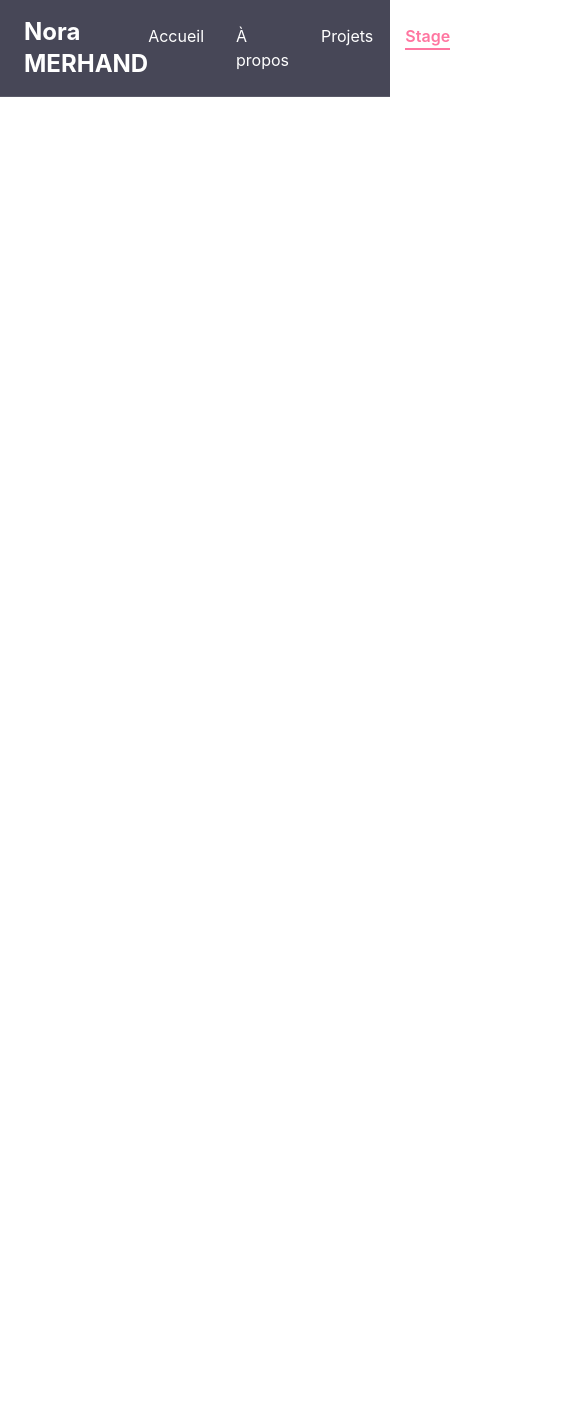
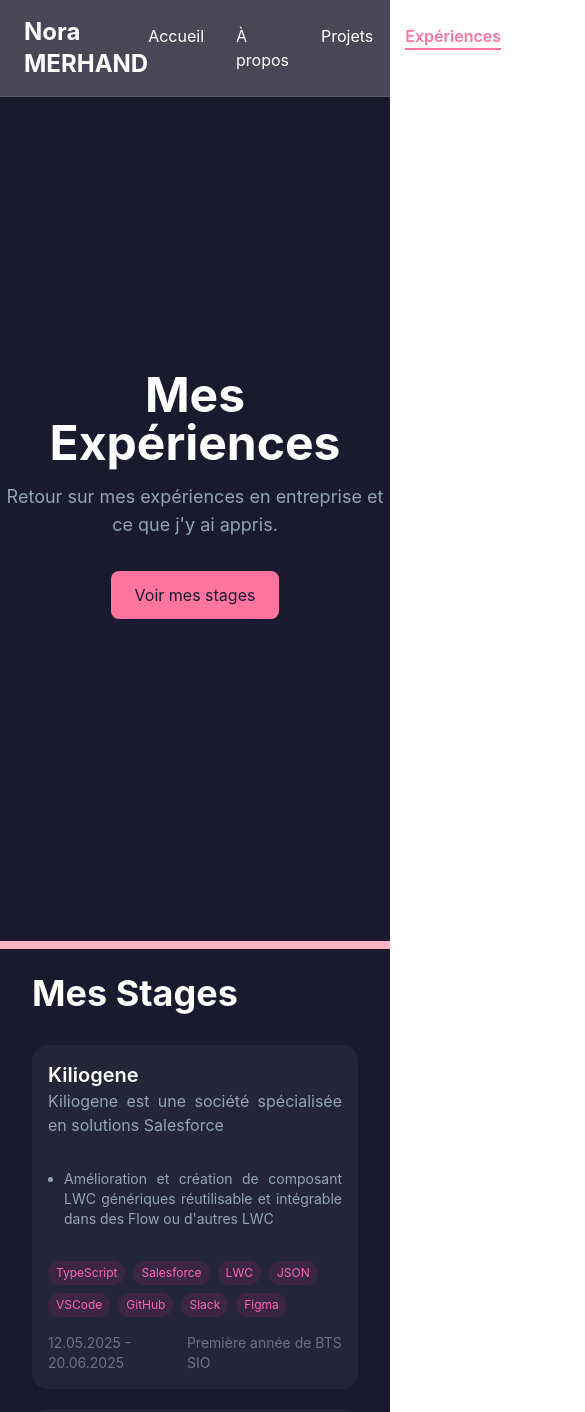
Before and after one commit to nmerhand/mon-portfolio, a React (Vite) app: page /experiences in a window 390 px wide. Shown: the top 1412 px of the page, 585 px wide, since content can reach past the window. Before the commit the page ends 844 px from the top, so only its background shows below. Built offline with nearby package versions, Linux system fonts and the light colour scheme.

Commit message:
Page des expériences

```diff
--- a/src/App.tsx
+++ b/src/App.tsx
@@ -3,7 +3,7 @@ import Layout from './components/Layout';
 import Home from './pages/Home';
 import Projects from './pages/Projects';
 import About from './pages/About';
-import Experience from './pages/Experiences';
+import Experiences from './pages/Experiences';
 import Contact from './pages/Contact';
 
 function App() {
@@ -14,7 +14,7 @@ function App() {
           <Route index element={<Home />} />
           <Route path="about" element={<About />} />
           <Route path="projects" element={<Projects />} />
-          <Route path="experiences" element={<Experience />} />
+          <Route path="experiences" element={<Experiences />} />
           <Route path="contact" element={<Contact />} />
         </Route>
       </Routes>
--- a/src/components/Buttons/ButtonPrimary.tsx
+++ b/src/components/Buttons/ButtonPrimary.tsx
@@ -7,7 +7,7 @@ interface ButtonProps {
 }
 
 const ButtonPrimary: React.FC<ButtonProps> = ({ message, onClick, href }) => {
-    const baseStyles = "mt-8 px-6 py-3 bg-[#FF75A0] text-[#1A1A2E] rounded-lg cursor-pointer hover:bg-[#FFB6C1] hover:shadow-lg transition-colors";
+    const baseStyles = "px-6 py-3 bg-[#FF75A0] text-[#1A1A2E] rounded-lg cursor-pointer hover:bg-[#FFB6C1] hover:shadow-lg transition-colors";
 
     if (href) {
         return (
--- /dev/null
+++ b/src/components/Cards/CardExperience.tsx
@@ -0,0 +1,59 @@
+import type React from "react";
+import type { Experience } from "../../types";
+
+interface CardExperienceProps {
+    experience: Experience;
+}
+
+const CardExperience: React.FC<CardExperienceProps> = ({ experience }) => {
+    return (
+        <div className="my-5 p-4 bg-[#252539] rounded-2xl">
+            <h3 className="text-xl font-semibold text-white group-hover:text-pink-400 transition">{experience.company}</h3>
+            <p className="text-base text-[#94A3B8] text-justify mb-8">{experience.description}</p>
+
+            <div className="mt-4">
+                {Array.isArray(experience.missions) ? (
+                    <ul className="list-disc ml-4 space-y-1 text-justify text-sm text-[#94A3B8] mb-8">
+                        {experience.missions.map((mission, index) => (
+                            <li key={index}>{mission}</li>
+                        ))}
+                    </ul>
+                ) : (
+                    Object.entries(experience.missions).map(([projet, missions], index) => (
+                        <div key={index} className="mb-3">
+                            <h3 className="font-medium text-[#FF75A0]">{projet}</h3>
+                            <ul className="list-disc ml-8 space-y-1 text-justify text-sm text-[#94A3B8] mb-8">
+                                {missions.map((mission, i) => (
+                                    <li key={i}>{mission}</li>
+                                ))}
+                            </ul>
+                        </div>
+                    ))
+                )}
+            </div>
+
+            <div className="flex flex-wrap gap-2 my-4">
+                {experience.skills.map((skill, index) => (
+                    <span
+                        key={index}
+                        className="text-xs bg-pink-500/10 text-pink-400 px-2 py-1 rounded-full"
+                    >
+                        {skill}
+                    </span>
+                ))}
+            </div>
+
+            <div className="flex justify-between">
+                <p className="text-gray-500 text-sm">
+                    {experience.startDate} - {experience.endDate || "Présent"}
+                </p>
+                <p className="text-gray-500 text-sm">
+                    {experience.contexte}
+                </p>
+            </div>
+
+        </div>
+    );
+};
+
+export default CardExperience;
--- a/src/components/Modales/ModaleProjects.tsx
+++ b/src/components/Modales/ModaleProjects.tsx
@@ -23,9 +23,11 @@ const ModaleProject: React.FC<ModaleProject> = ({ project, onClick }) => {
                 <div className="text-justify text-sm text-[#94A3B8] mb-8">{project.descriptionLongue}</div>
 
 
-
                 <div>
                     <h3 className="text-xl text-[#FFFFFF] max-w-2xl mb-6">Accès au projet</h3>
+                    {project.detailsConnexion && (
+                        <p className='text-justify text-sm text-[#94A3B8] mb-4'>{project.detailsConnexion}</p>
+                    )}
                     {Object.entries(project.liens).map(([label, lien], index) => (
                         <a
                             key={index}
--- a/src/components/Navbar.tsx
+++ b/src/components/Navbar.tsx
@@ -43,7 +43,7 @@ const Navbar: React.FC = () => {
                             to="/experiences"
                             className={({ isActive }) => `${linkStyles} ${isActive ? activeStyles : ""}`}
                         >
-                            Stage
+                            Expériences
                         </NavLink>
                     </li>
                     <li>
--- a/src/data/experiences.ts
+++ b/src/data/experiences.ts
@@ -4,19 +4,24 @@ export const experiences : Experience[] = [
     {
         id: 1,
         company: 'Kiliogene',
-        role: 'Stagiaire',
-        description: '',
-        startDate: '12 mai 2025',
-        endDate: '20 juin 2025',
-        skills: ['Salesforce', 'LWC']
+        description: 'Kiliogene est une société spécialisée en solutions Salesforce',
+        contexte: 'Première année de BTS SIO',
+        missions: ["Amélioration et création de composant LWC génériques réutilisable et intégrable dans des Flow ou d'autres LWC"],
+        startDate: '12.05.2025',
+        endDate: '20.06.2025',
+        skills: ['TypeScript', 'Salesforce', 'LWC', 'JSON', 'VSCode', 'GitHub', 'Slack', 'Figma']
     },
     {
         id: 2,
         company: 'Splayce',
-        role: 'stagiaire',
-        description: '',
-        startDate: '5 janvier 2026',
-        endDate: '12 février 2026',
-        skills: ['React', 'TypeScript']
+        description: 'Splayce est une entreprise appartenant au groupe GDCom Group. Elle est spécialisé dans le secteur de la santé et propose à ses clients des stratégies de communication sur-mesure',
+        contexte: 'Deuxième année de BTS SIO',
+        missions: {
+            "Catalogue digital hors ligne destiné aux commerciaux de l'entreprise" : ["Développement de la gestion des tarifs", "Développement de l'affichage des déclinaisons d'après des maquettes fournies"],
+            "Lumméa, un logiciel permettant de gérer l'affichage d'informations sur des écrans municipaux ainsi que sur des croix de pharmacie" : ["Permettre la visualisation du mot de passe sur la page de connexion grâce un icon en forme d'oeil", "Afficher une barre de scroll sur la page d'édition des contenus afin de permettre une meilleure accessibilitée", "Permettre le tri des programmes par ordre alphabétique ou par dates", "Ajout d'une barre de recherche dans une liste déroulante sur la page administrateur", "Permettre la modification des noms des programmes une fois ceux-ci créé - Mission ajournée", "Correction d'un bug d'affichage sur la page planning", "Ajout de nouvelles transitions", "Permettre la copie des contenus depuis un compte revendeur vers un compte client", "Affichage des programmes prioritaires sur la page planning"]
+        },
+        startDate: '05.01.2026',
+        endDate: '12.02.2026',
+        skills: ['React', 'TypeScript', 'JSON', 'Tailwind CSS', 'Salesforce', 'SOQL', 'VSCode', 'GitHub', 'Monday', 'Teams']
     }
 ];
--- a/src/data/projects.ts
+++ b/src/data/projects.ts
@@ -13,10 +13,7 @@ export const projects: Project[] = [
       "Fournir des analyses sous forme de statistiques et rapports",
       "Répondre à des requêtes spécifiques pour assurer le suivi des accès web"
     ],
-    tech: {
-      "Langages" : ["Python", "SQL"],
-      "IDE" : ["VSCode"]
-    },
+    tech: ["Python", "SQL", "VSCode"],
     competences: [
       "Analyser les objectifs et les modalités d'organisation d'un projet"
     ],
@@ -34,12 +31,7 @@ export const projects: Project[] = [
       "Centraliser les ressources et documents",
       "Optimiser la gestion des projets et tâches"
     ],
-    tech: {
-      "Langages" : ["HTML / CSS", "PHP", "JavaScript", "SQL"],
-      "Base de donnés" : ["MariaDB"],
-      "Serveur" : ["Apache"],
-      "IDE" : ["VSCode"]
-    },
+    tech: ["HTML / CSS", "PHP", "JavaScript", "SQL", "MariaDB", "Apache", "VSCode"],
     competences: [
       "Participer à l'évolution d'un site Web exploitant les données de l'organisation",
       "Déployer un service"
@@ -47,7 +39,8 @@ export const projects: Project[] = [
     liens: {
       "Accéder à l'intranet" : "https://jolsio.fr:4456/merhandn/public/code_source/SeConnecter/SeConnecter.php",
       "Lien GitLab" : "https://gitlab.com/g7_intranet1/Projet_Intranet"
-    }
+    },
+    detailsConnexion: "Connexion au compte administrateur : nmerhand - 123"
   },
   {
     id: 3,
@@ -55,10 +48,7 @@ export const projects: Project[] = [
     descriptionCourte: "Gestion d'excursions pour un centre de thalassothérie",
     descriptionLongue: "Le projet Thali a pour objectif de développer un module logiciel pour la gestion et la réservation de mini-excursions organisées par le centre de thalassothérapie THALI. Ces excursions, proposées aux curistes les après-midis, sont limitées en places et décomposées en plusieurs étapes détaillant leur déroulement. L'entreprise STESIO, une ESN (Entreprise de Services du Numérique), a été mandatée par THALI pour concevoir cette application en Java, avec une interface graphique et une base de données MySQL/MariaDB. Le module repose sur un système CRUD (ajout, modification, suppression et consultation des excursions et de leurs étapes). Un prototype partiel existe déjà, et le projet consiste à le compléter en améliorant ses fonctionnalités à différents niveaux.",
     contexte: "BTS SIO - première année",
-    tech: {
-      "Langages" : ["Java", "SQL"],
-      "IDE" : ["NetBeans"]
-    },
+    tech: ["Java", "SQL", "NetBeans", "Trello"],
     competences: [
       "Exploiter des référentiels, normes et standards adoptés par le prestataire informatique",
       "Réaliser les tests d'intégration et d'acceptation d'un service"
@@ -78,12 +68,7 @@ export const projects: Project[] = [
       "Travailler en équipe en suivant une démarche agile.",
       "Déployer le site sur le serveur de la section."
     ],
-    tech: {
-      "Langages" : ["HTML / CSS", "PHP", "SQL"],
-      "Base de données" : ["MariaDB"],
-      "Dépot Git" : ["GitLab"],
-      "IDE" : ["NetBeans"]
-    },
+    tech: ["HTML / CSS", "PHP", "SQL", "MariaDB", "GitLab", "NetBeans"],
     competences: [
       "Exploiter des référentiels, normes et standards adoptés par le prestataire informatique",
       "Traiter des demandes concernant les applications",
--- a/src/pages/Experiences.tsx
+++ b/src/pages/Experiences.tsx
@@ -1,7 +1,26 @@
-function Experience() {
+import ButtonPrimary from "../components/Buttons/ButtonPrimary"
+import CardExperience from "../components/Cards/CardExperience"
+import { experiences } from "../data/experiences"
+
+function Experiences() {
     return (
-        <div></div>
+        <div className="bg-[#1A1A2E] min-h-screen">
+            <div className="pb-12 h-screen w-full flex flex-col justify-center items-center text-center">
+                <h1 className="text-5xl md:text-6xl font-bold text-white mb-4">Mes Expériences</h1>
+                <p className="text-lg md:text-xl text-[#94A3B8] max-w-2xl mx-auto mb-8">
+                    Retour sur mes expériences en entreprise et ce que j'y ai appris.
+                </p>
+                <ButtonPrimary message="Voir mes stages" href="#stages" />
+            </div>
+
+            <div id="stages" className="px-8 py-8 bg-[#1A1A2E] border-t-8 border-[#FFB6C1]">
+                <h2 className="text-4xl font-bold leading-6 text-[#FFFFFF] mb-10">Mes Stages</h2>
+                {experiences.map((experience)  => (
+                    <CardExperience experience={experience} />
+                ))}
+            </div>
+        </div>
     )
 }
 
-export default Experience
+export default Experiences
--- a/src/pages/Projects.tsx
+++ b/src/pages/Projects.tsx
@@ -16,8 +16,11 @@ function Projects() {
 
     return (
         <div className="bg-[#1A1A2E] min-h-screen">
-            <div className="h-screen w-full flex flex-col justify-center items-center text-center">
+            <div className="pb-12 h-screen w-full flex flex-col justify-center items-center text-center">
                 <h1 className="text-5xl md:text-6xl font-bold text-white mb-4">Mes Projets</h1>
+                <p className="text-lg md:text-xl text-[#94A3B8] max-w-2xl mx-auto mb-8">
+                    Plongez dans les projets qui ont façonné mon parcours.
+                </p>
                 <ButtonPrimary message="Voir mes projets" href="#projects" />
             </div>
             <div id="projects" className="pt-12 pb-22 border-t-8 border-[#FFB6C1] grid grid-cols-1 md:grid-cols-2 gap-8 px-8">
--- a/src/types/index.ts
+++ b/src/types/index.ts
@@ -5,7 +5,7 @@ export type Project = {
   descriptionLongue: string;
   contexte: string;
   objectifs?: string[];
-  tech: { [key: string]: string[] };
+  tech: string[];
   competences: string[];
   liens: { [label: string]: string };
   detailsConnexion?: string;
@@ -14,8 +14,9 @@ export type Project = {
 export type Experience = {
   id: number;
   company: string;
-  role: string;
   description: string;
+  contexte: string;
+  missions: { [projet:string] : string[]} | string[];
   startDate: string;
   endDate?: string;
   skills: string[];
```
